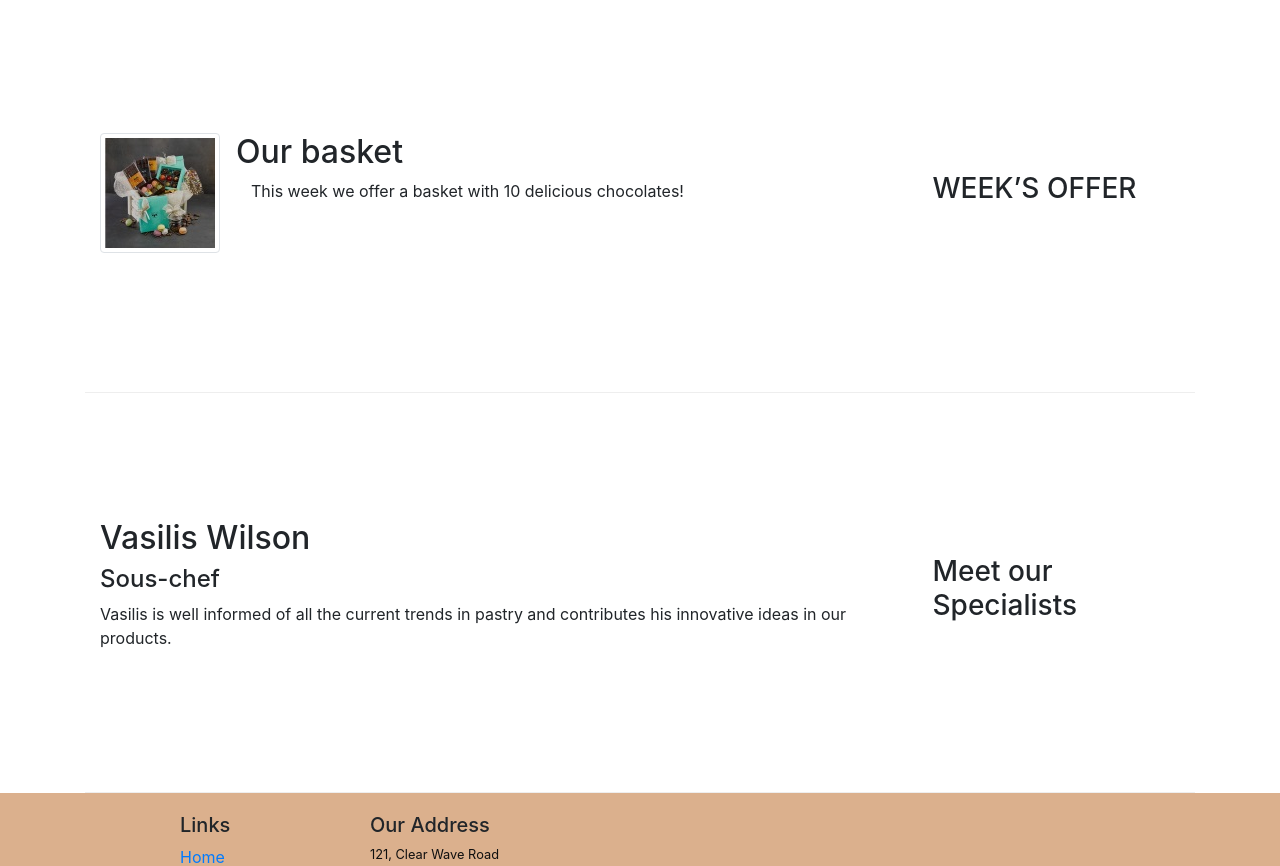
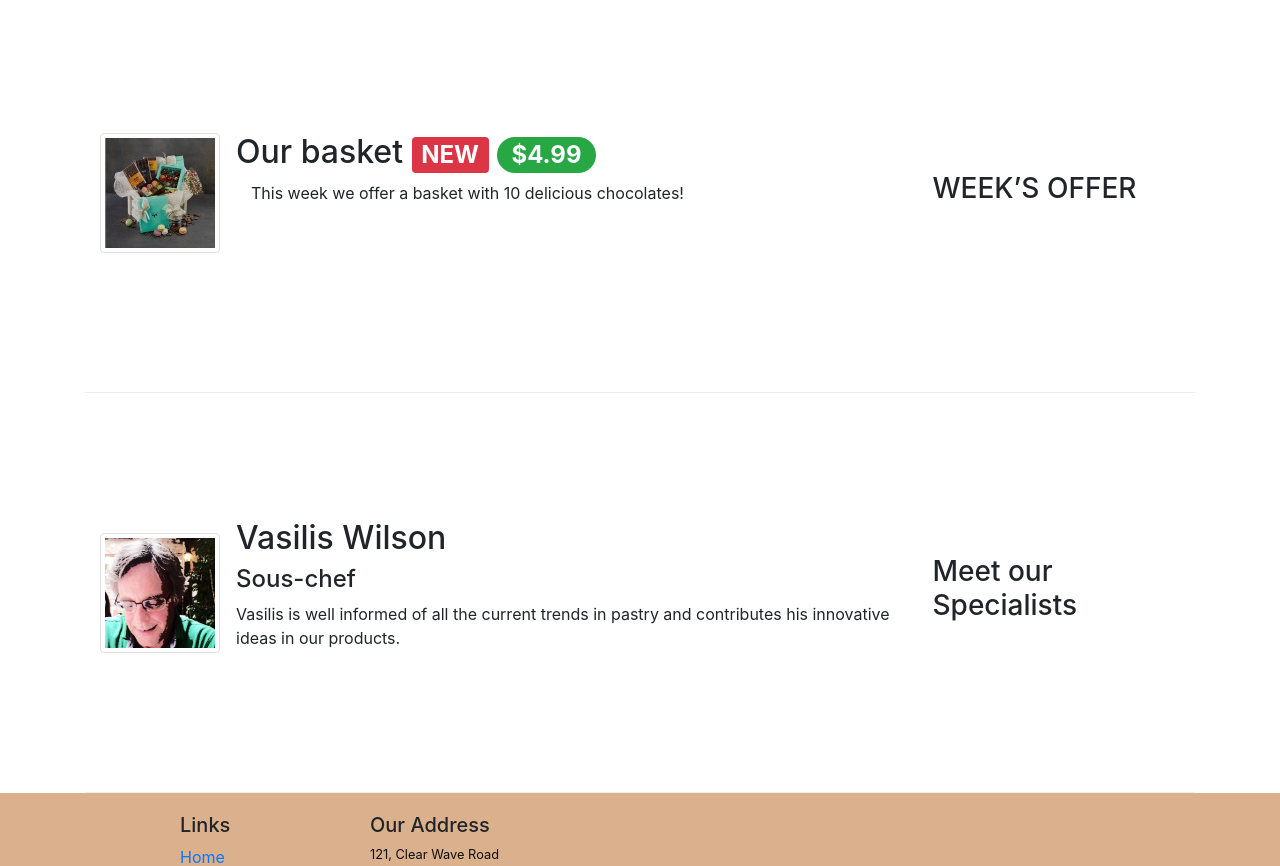
Before and after one commit to konathan/leChocolat, a plain HTML site: page index.html in a window 1280 px wide. Shown: the part 720-1586 px from the top of the page. Drawn offline with nearby package versions, Linux system fonts and the light colour scheme.

Commit message:
Bootstrap Assignment 4

```diff
--- a/index.html
+++ b/index.html
@@ -79,10 +79,13 @@
             </div>
             <div class="col-sm col-md">
                 <div class="media">
-                    <img class="d-flex mr-3 img-thumbnail align-self-center"
-                        src="images/images/promotion.jpg" alt="Week's offer">
+                    <img class="d-flex mr-3 img-thumbnail align-self-center" src="images/images/promotion.jpg"
+                        alt="Week's offer">
                     <div class="media-body">
-                        <h2 class="mt-0">Our basket</h2>
+                        <h2 class="mt-0">Our basket
+                            <span class="badge badge-danger">NEW</span>
+                            <span class="badge badge-pill badge-success">$4.99</span>
+                        </h2>
                         <p class="col d-none d-md-block">This week we offer a basket with 10 delicious chocolates!</p>
                     </div>
                 </div>
@@ -94,11 +97,17 @@
                 <h3>Meet our Specialists</h3>
             </div>
             <div class="col-sm col-md">
-                <h2>Vasilis Wilson </h2>
-                <h4>Sous-chef</h4>
-                <p class="d-none d-sm-block">Vasilis is well informed of all the current trends in pastry and
-                    contributes his innovative ideas
-                    in our products.</p>
+                <div class="media">
+                    <img class="d-flex mr-3 img-thumbnail align-self-center" src="images/images/cartoonVasilis.png"
+                        alt="Vasilis Wilson">
+                    <div class="media-body">
+                        <h2>Vasilis Wilson </h2>
+                        <h4>Sous-chef</h4>
+                        <p class="d-none d-sm-block">Vasilis is well informed of all the current trends in pastry and
+                            contributes his innovative ideas
+                            in our products.</p>
+                    </div>
+                </div>
             </div>
         </div>
     </div>
```
